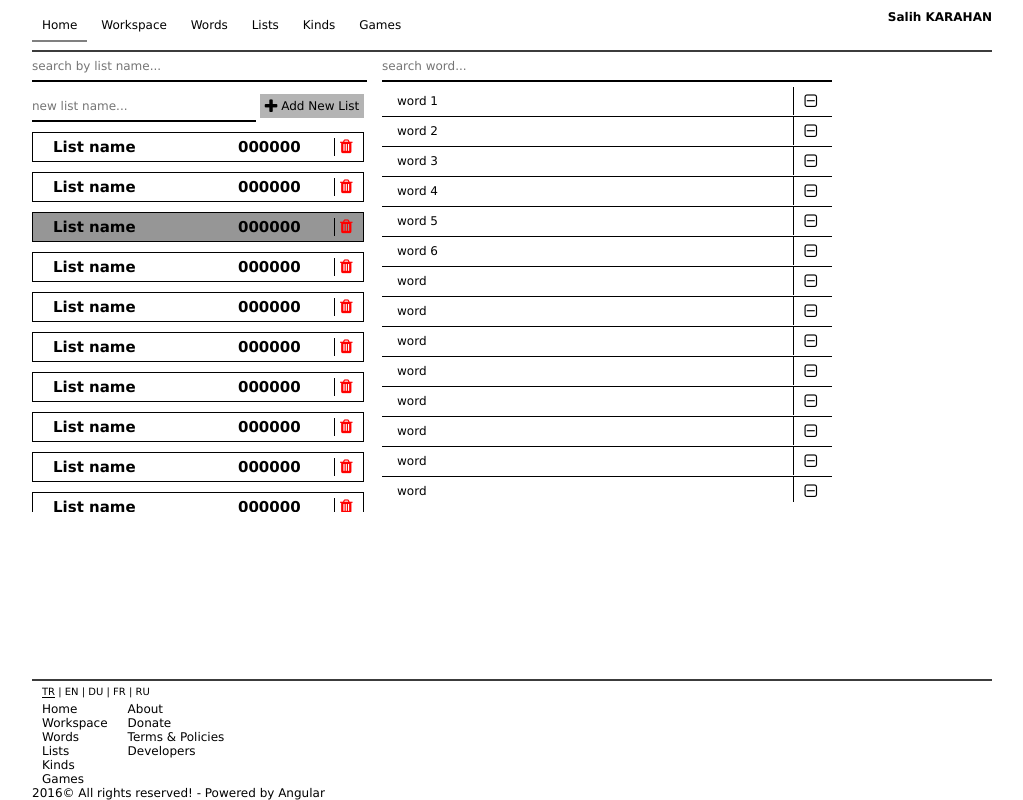
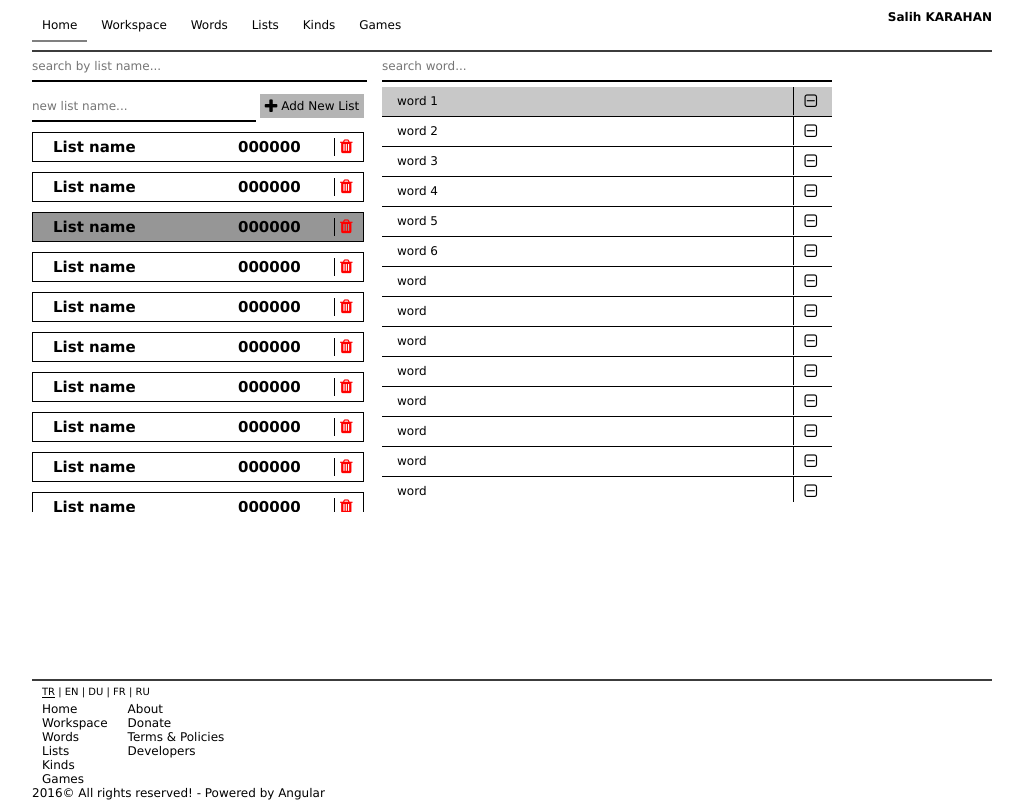
Before and after one commit to SalihKARAHAN/old-word-exerciser, a website: page doc/html/lists.html in a window 1280 px wide. In both pictures the pointer is over the element "word 1". Shown: the whole page, without its empty margins (128-1151 px from the left). Drawn offline with Linux system fonts and the light colour scheme.

Commit message:
added hover bg color

```diff
--- a/doc/html/style/lists.css
+++ b/doc/html/style/lists.css
@@ -88,6 +88,9 @@ input[type="text"] {
     display: block;
     width: 100%;
 }
+.word-search .word-list .word-info:hover{
+    background-color: rgb(200, 200, 200);
+}
 .word-search .word-list .word-info label{
     float: left;
     margin-left: 15px;
```
